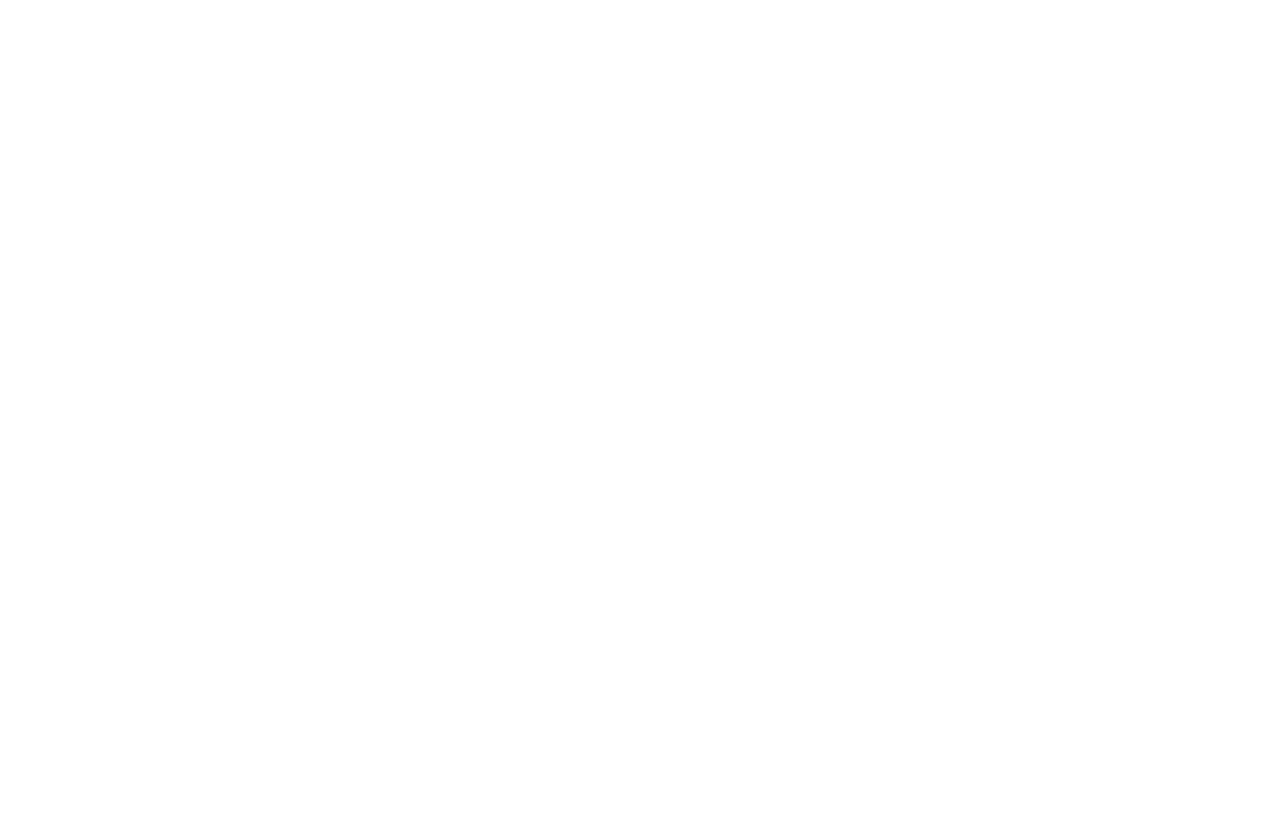
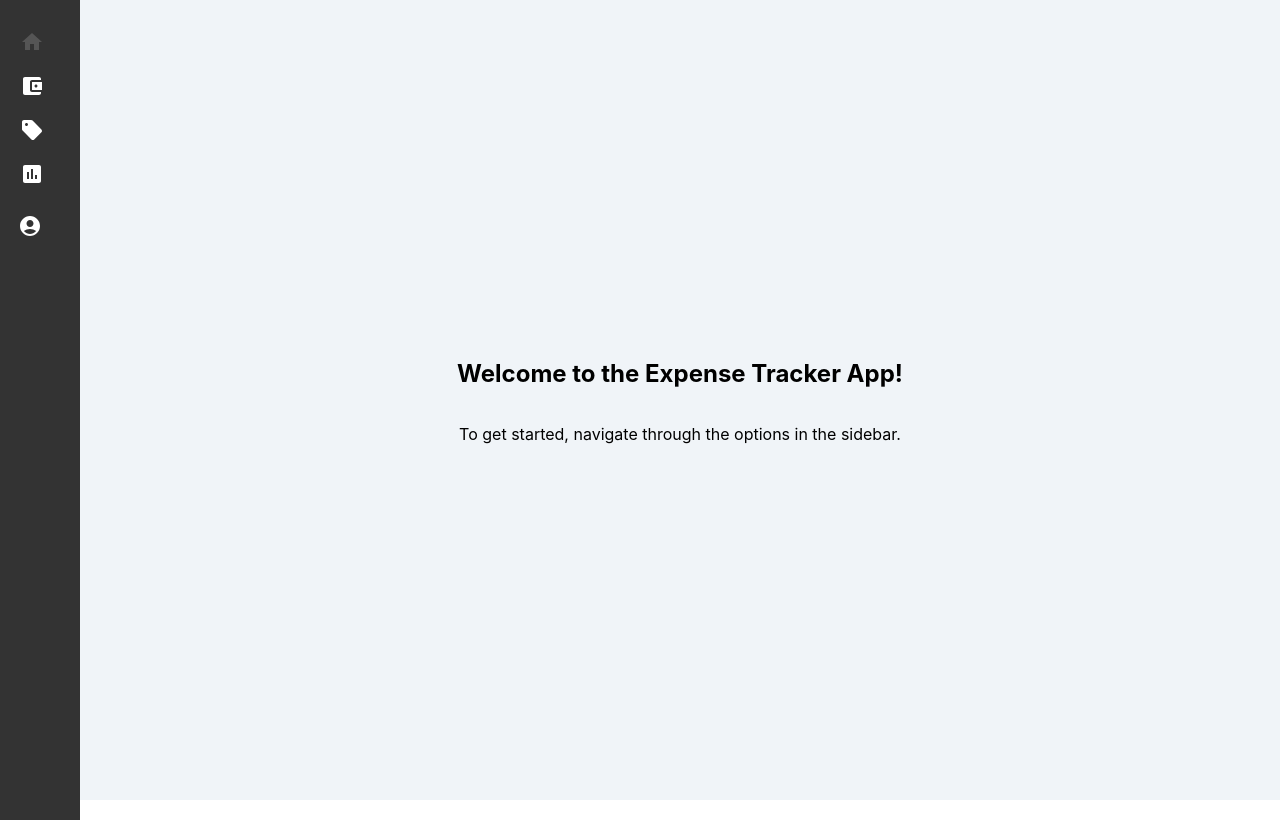
Before and after one commit to danaital/expenses-frontend, a React (Create React App) app: page /home in a window 1280 px wide. Before the commit this address had no page. Built offline with nearby package versions, Linux system fonts and the light colour scheme.

Commit message:
FE-11: Add logout + NavBar + profile/logout menu + home page

```diff
--- a/src/controls/routers/router-app.tsx
+++ b/src/controls/routers/router-app.tsx
@@ -2,6 +2,7 @@
 import { Routes, Route } from 'react-router-dom';
 import { LoginPage } from '../../libs/features/login/login-page';
 import { RegisterPage } from '../../libs/features/register/register-page';
+import { HomePage } from '../../libs/features/home/home-page';
 // import HomePage from '../pages/HomePage';
 // Import other page components
 
@@ -11,6 +12,11 @@
       <Route path="/" element={<LoginPage />} />
       <Route path="/login" element={<LoginPage />} />
       <Route path="/register" element={<RegisterPage />} />
+      <Route path="/home" element={<HomePage />} />
+      <Route path="/expenses" element={<HomePage />} />
+      <Route path="/expensesTypes" element={<HomePage />} />
+      <Route path="/profile" element={<HomePage />} />
+      <Route path="/reports" element={<HomePage />} />
     </Routes>
   );
 }
--- /dev/null
+++ b/src/libs/features/home/home-page.tsx
@@ -0,0 +1,36 @@
+import React, { FC } from 'react';
+import styled from 'styled-components';
+import { VerticalNavBar } from '../navbar/navigation-bar';
+
+const HomePageContainer = styled.div`
+  display: flex;
+  height: 100vh;
+`;
+
+const ContentContainer = styled.div`
+  flex: 1;
+  display: flex;
+  flex-direction: column;
+  justify-content: center;
+  align-items: center;
+  background-color: #f0f4f8;
+`;
+
+const WelcomeMessage = styled.h2`
+  margin-bottom: 20px;
+`;
+
+export const HomePage: FC = () => {
+  const welcomeMessageText = "Welcome to the Expense Tracker App!";
+  const startMessageText = "To get started, navigate through the options in the sidebar.";
+
+  return (
+    <HomePageContainer>
+      <VerticalNavBar/>
+      <ContentContainer>
+        <WelcomeMessage>{welcomeMessageText}</WelcomeMessage>
+        <p>{startMessageText}</p>
+      </ContentContainer>
+    </HomePageContainer>
+  );
+};
--- a/src/libs/features/login/login-page.tsx
+++ b/src/libs/features/login/login-page.tsx
@@ -5,8 +5,7 @@
 import { TextField, Button , IconButton, InputAdornment } from '@mui/material';
 import axios from 'axios';
 import { Visibility, VisibilityOff } from '@mui/icons-material';
-
-import { Link } from 'react-router-dom';
+import { Link, useNavigate } from 'react-router-dom';
 
 const LoginPageContainer = styled.div`
     display: flex;
@@ -41,6 +40,8 @@
     const togglePasswordVisibility = () => {
         setShowPassword(!showPassword);
     };
+
+    // TODO: protection against entering url directly, block access to register page if user is already logged in
     // TODO: Add translations
     const loginTitle = "Expense Tracker Login";
     const usernameLabel = "Username";
@@ -52,13 +53,14 @@
     const loginSuccess = "Login successful";
     const registerLinkLabel = "Don't have an account? Register here";
 
+    const navigate = useNavigate();
     const handleSubmit = async (values: { username: string; password: string }) => {
         try {
             // TODO: move call to API + atom.
             const response = await axios.post('http://localhost:3001/api/auth/login', values);
             console.log(response);
+            navigate('/home')
             // TODO Handle successful login via toast notification
-            // TODO Redirect to home page
         } catch (error) {
             // TODO Handle login error
         }
@@ -86,27 +88,25 @@
                 <TextField
                     id="username"
                     name="username"
-                    label={usernameLabel}
+                    label={usernameLabel + " *"}
                     value={formik.values.username}
                     onChange={formik.handleChange}
                     error={formik.touched.username && Boolean(formik.errors.username)}
                     helperText={(formik.touched.username && formik.errors.username) || ' '}
                     fullWidth
-                    required
                     style={{ width: '85%' }}
                 />
                 <div style={{ marginBottom: 20 }} />
                 <TextField
                     id="password"
                     name="password"
-                    label={passwordLabel}
+                    label={passwordLabel + " *"}
                     type={showPassword ? 'text' : 'password'}
                     value={formik.values.password}
                     onChange={formik.handleChange}
                     error={formik.touched.password && Boolean(formik.errors.password)}
                     helperText={(formik.touched.password && formik.errors.password) || ' '}
                     fullWidth
-                    required
                     style={{ width: '85%' }}
                     InputProps={{
                         endAdornment: (
--- /dev/null
+++ b/src/libs/features/navbar/navigation-bar.tsx
@@ -0,0 +1,98 @@
+import React, { FC, useState } from 'react';
+import { Link, useLocation, useNavigate } from 'react-router-dom';
+import styled from 'styled-components';
+import { IconButton, Tooltip } from '@mui/material';
+import { Home, AccountCircle, AccountBalanceWallet, Sell, Assessment} from '@mui/icons-material';
+import { ProfileMenu } from './profile-menu';
+
+const NavContainer = styled.div`
+  width: 80px;
+  background-color: #333;
+  height: 100vh;
+  padding-top: 20px;
+`;
+
+const NavItem = styled.div<{ isActive: boolean }>`
+  color: #FFF
+  text-decoration: none;
+  padding: 10px;
+  cursor: pointer;
+  ${(props) => props.isActive && `color: #555;`}
+`;
+
+const IconContainer = styled.div`
+  display: flex;
+  align-items: center;
+  padding-left: 10px;
+`;
+
+
+export const VerticalNavBar: FC = ({ }) => {
+  const [anchorEl, setAnchorEl] = useState<HTMLElement | null>(null);
+  const location = useLocation();
+  const navigate = useNavigate();
+  const handleMenuOpen = (event: React.MouseEvent<HTMLElement>) => {
+    setAnchorEl(event.currentTarget);
+  };
+
+  const handleMenuClose = () => {
+    setAnchorEl(null);
+  };
+
+  const onLogout = () => {
+    navigate('/login');
+  }
+
+  return (
+    <NavContainer>
+      <Link to="/home" style={{ textDecoration: 'none', color: '#fff' }}>
+        <Tooltip title="Home" placement="right">
+          <NavItem isActive={location.pathname === "/home"}>
+            <IconContainer>
+              <Home />
+            </IconContainer>
+          </NavItem>
+        </Tooltip>
+      </Link>
+      <Link to="/expenses" style={{ textDecoration: 'none', color: '#fff' }}>
+        <Tooltip title="Expenses" placement="right">
+          <NavItem isActive={location.pathname === "/expenses"}>
+            <IconContainer>
+              <AccountBalanceWallet />
+            </IconContainer>
+          </NavItem>
+        </Tooltip>
+      </Link>
+      <Link to="/expensesTypes" style={{ textDecoration: 'none', color: '#fff' }}>
+        <Tooltip title="Expense Types" placement="right">
+          <NavItem isActive={location.pathname === "/expensesTypes"}>
+            <IconContainer>
+              <Sell />
+            </IconContainer>
+          </NavItem>
+        </Tooltip>
+      </Link>
+      <Link to="/reports" style={{ textDecoration: 'none', color: '#fff' }}>
+        <Tooltip title="Reports" placement="right">
+          <NavItem isActive={location.pathname === "/reports"}>
+            <IconContainer>
+              <Assessment />
+            </IconContainer>
+          </NavItem>
+        </Tooltip>
+      </Link>
+      <Tooltip title="Profile/Logout" placement="right">
+        <NavItem isActive={false}>
+          <IconButton onClick={handleMenuOpen} style={{ color: '#fff' }}>
+            <AccountCircle/>
+          </IconButton>
+        </NavItem>
+      </Tooltip>
+      <ProfileMenu
+        anchorEl={anchorEl}
+        onClose={handleMenuClose}
+        onLogout={onLogout}
+      />
+    </NavContainer>
+  );
+};
--- /dev/null
+++ b/src/libs/features/navbar/profile-menu.tsx
@@ -0,0 +1,37 @@
+import React, { FC } from 'react';
+import { MenuItem, Menu } from '@mui/material';
+import { useNavigate } from 'react-router-dom';
+
+interface ProfileMenuProps {
+  anchorEl: HTMLElement | null;
+  onClose: () => void;
+  onLogout: () => void;
+}
+
+export const ProfileMenu: FC<ProfileMenuProps> = ({ anchorEl, onClose, onLogout }) => {
+  const navigate = useNavigate();
+
+  const handleProfileClick = () => {
+    navigate('/profile');
+    onClose();
+  };
+
+  const handleLogoutClick = () => {
+    onLogout();
+    onClose();
+  };
+
+  const profileText = "Profile";
+  const logoutText = "Logout";
+
+  return (
+    <Menu
+      anchorEl={anchorEl}
+      open={Boolean(anchorEl)}
+      onClose={onClose}
+    >
+      <MenuItem onClick={handleProfileClick}>{profileText}</MenuItem>
+      <MenuItem onClick={handleLogoutClick}>{logoutText}</MenuItem>
+    </Menu>
+  );
+};
```
Also changed, not shown: src/libs/features/register/register-page.tsx (+9 -12 lines).
